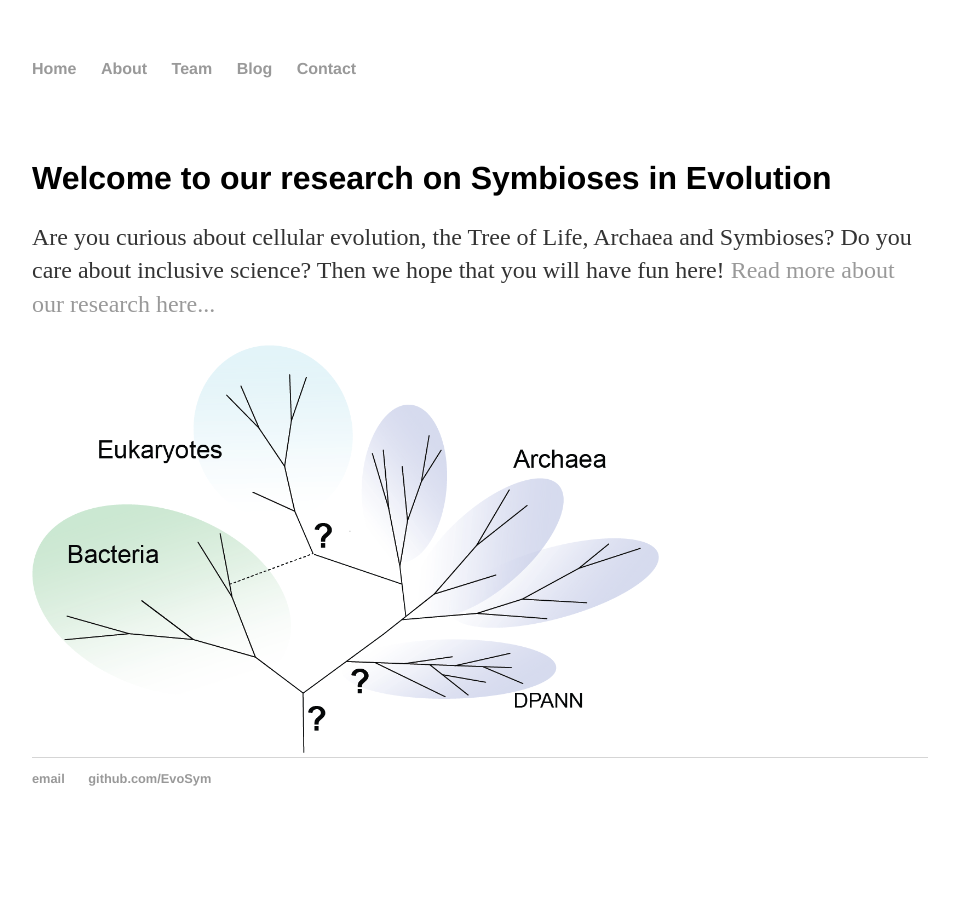
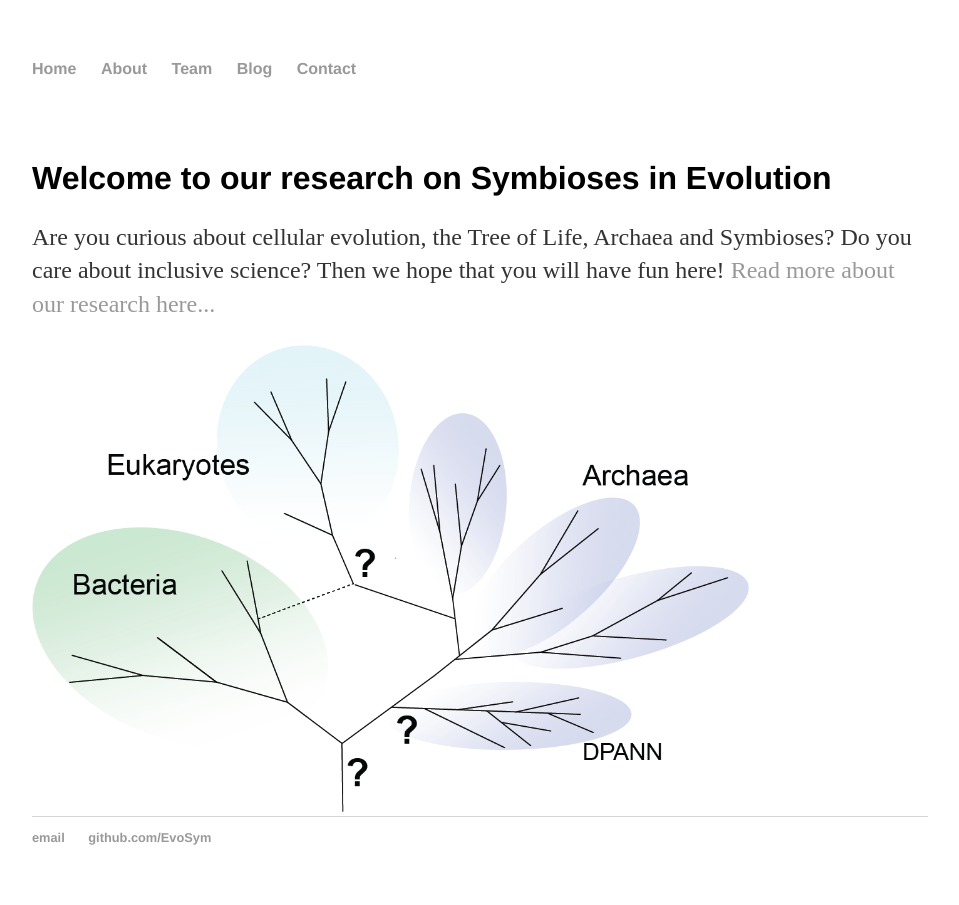
Before and after one commit to EvoSym/EvoSym.github.io, a Jekyll site: the page built from index.html, in a window 1280 px wide. Shown: the whole page, without its empty margins (160-1119 px from the left). Built offline with Jekyll 4.4.1, drawn with Linux system fonts in a browser that asks for light colours.

Commit message:
Update main.css

```diff
--- a/css/main.css
+++ b/css/main.css
@@ -43,11 +43,11 @@ ul.posts li {
 }
 
 .box {
-  width: 70%;
+  width: 80%;
 }
 
 .box2 {
-  width: 90%;
+  width: 100%;
 }
 
 img {
```
